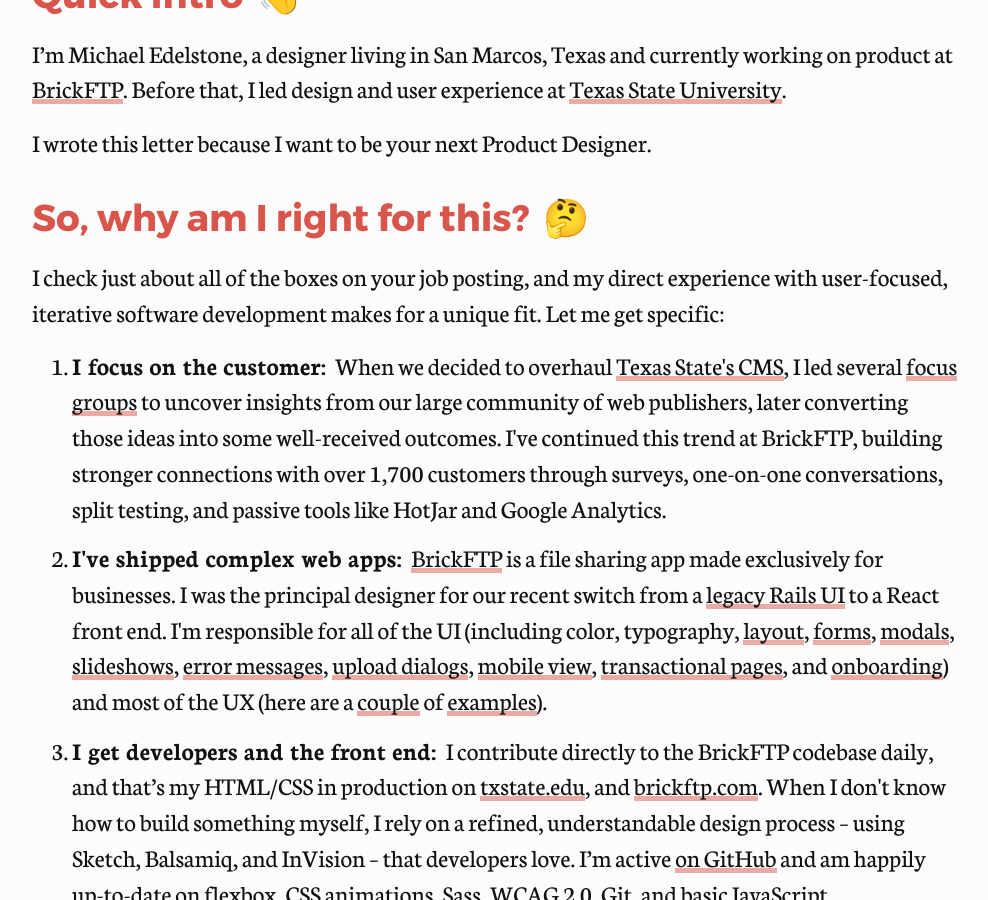
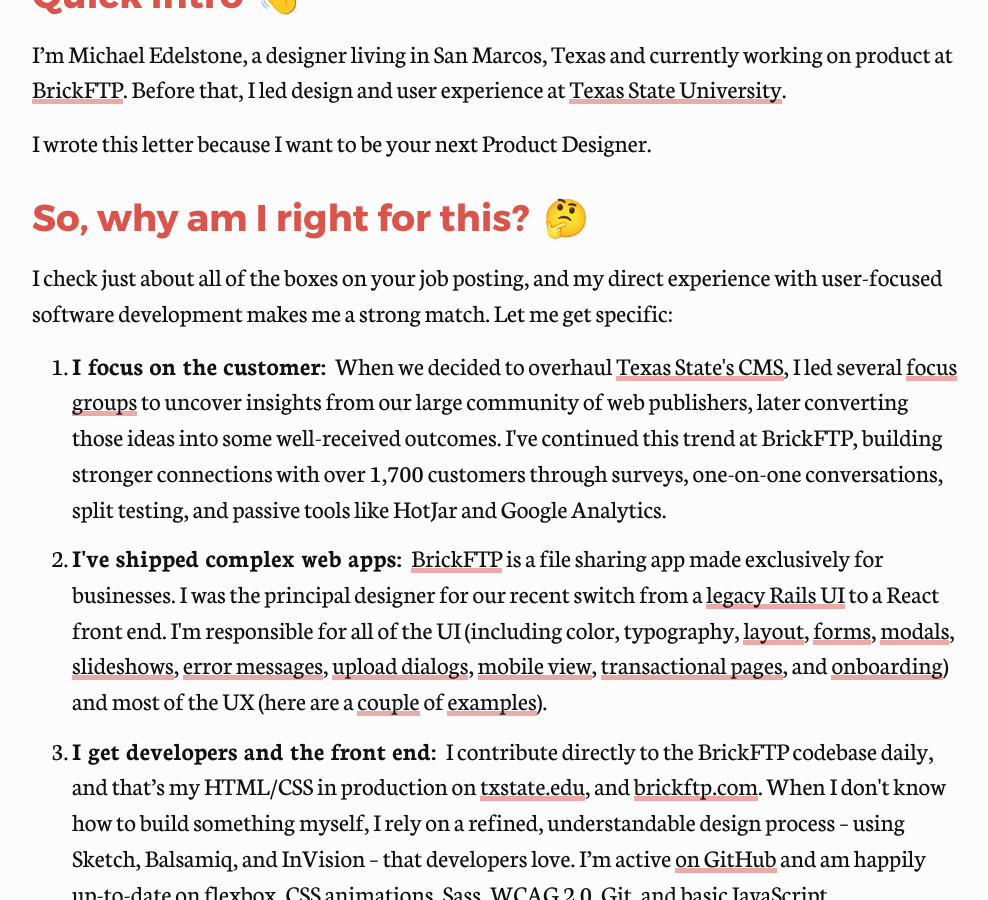
Before and after one commit to edelstone/my-website, a Jekyll site: the page built from float.html, in a window 1280 px wide and 900 px high, scrolled down 525 px. Shown: the whole window, without its empty margins (144-1132 px from the left). Built offline with Jekyll 4.4.1, drawn with Linux system fonts in a browser that asks for light colours; nearby versions of some CDN libraries; library files that are not in the unit come from our copies.

Commit message:
some text changes

```diff
--- a/float.html
+++ b/float.html
@@ -31,7 +31,7 @@ button-prev-link: /contact
 
 			<div>
 				<h2>So, why am I right for this? <span class="emoji">🤔</span></h2>
-				<p>I check just about all of the boxes on your job posting, and my direct experience with user-focused, iterative software development makes for a unique fit. Let me get specific:</p>
+				<p>I check just about all of the boxes on your job posting, and my direct experience with user-focused software development makes me a strong match. Let me get specific:</p>
 				<ol>
 					<li><span class="inline-header">I focus on the customer:</span> When we decided to overhaul <a href="/portfolio/gato-cms">Texas State's CMS</a>, I led several <a href="/portfolio/gato-cms#focus-groups">focus groups</a> to uncover insights from our large community of web publishers, later converting those ideas into some well-received outcomes. I've continued this trend at BrickFTP, building stronger connections with over 1,700 customers through surveys, one-on-one conversations, split testing, and passive tools like HotJar and Google Analytics.</li>
 					<li><span class="inline-header">I've shipped complex web apps:</span> <a href="https://brickftp.com">BrickFTP</a> is a file sharing app made exclusively for businesses. I was the principal designer for our recent switch from a <span class="faux-link" data-featherlight="/images/brickftp/rails-ui.jpg">legacy Rails UI</span> to a React front end. I'm responsible for all of the UI (including color, typography,
```
